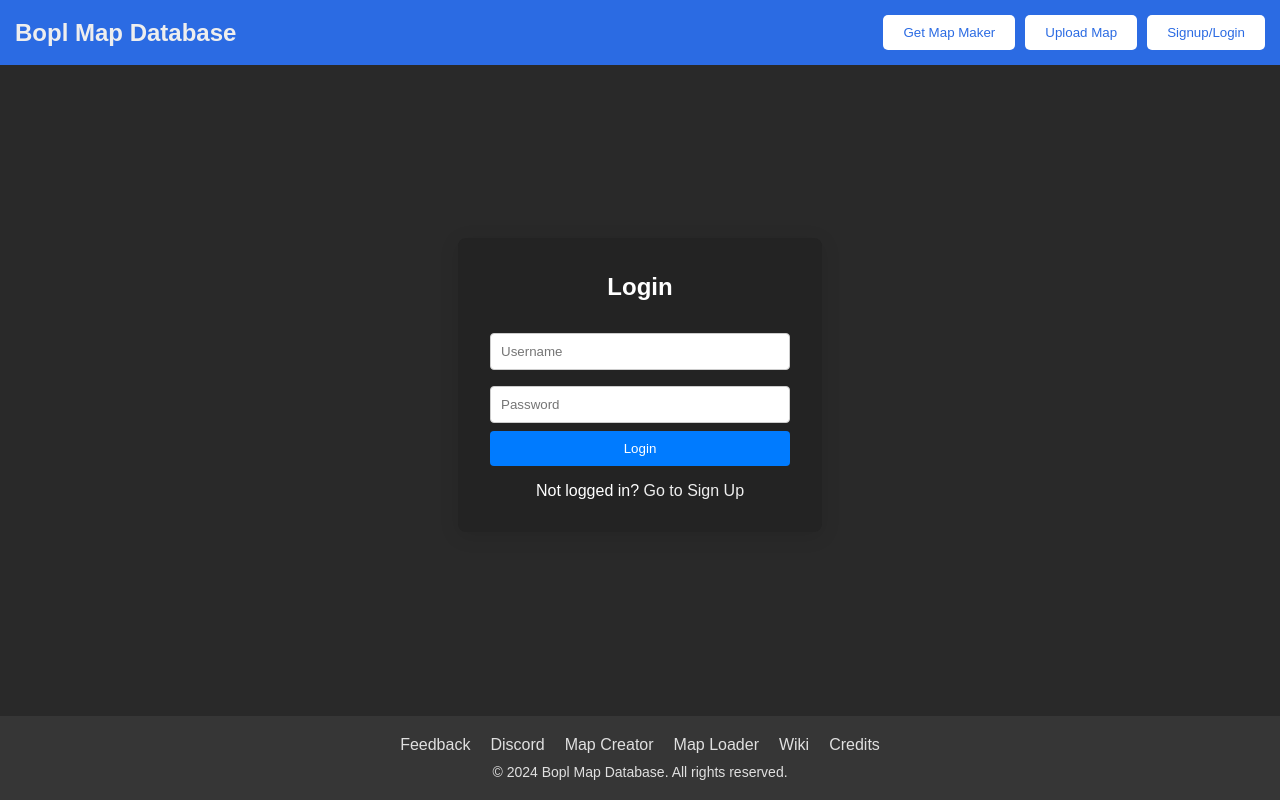
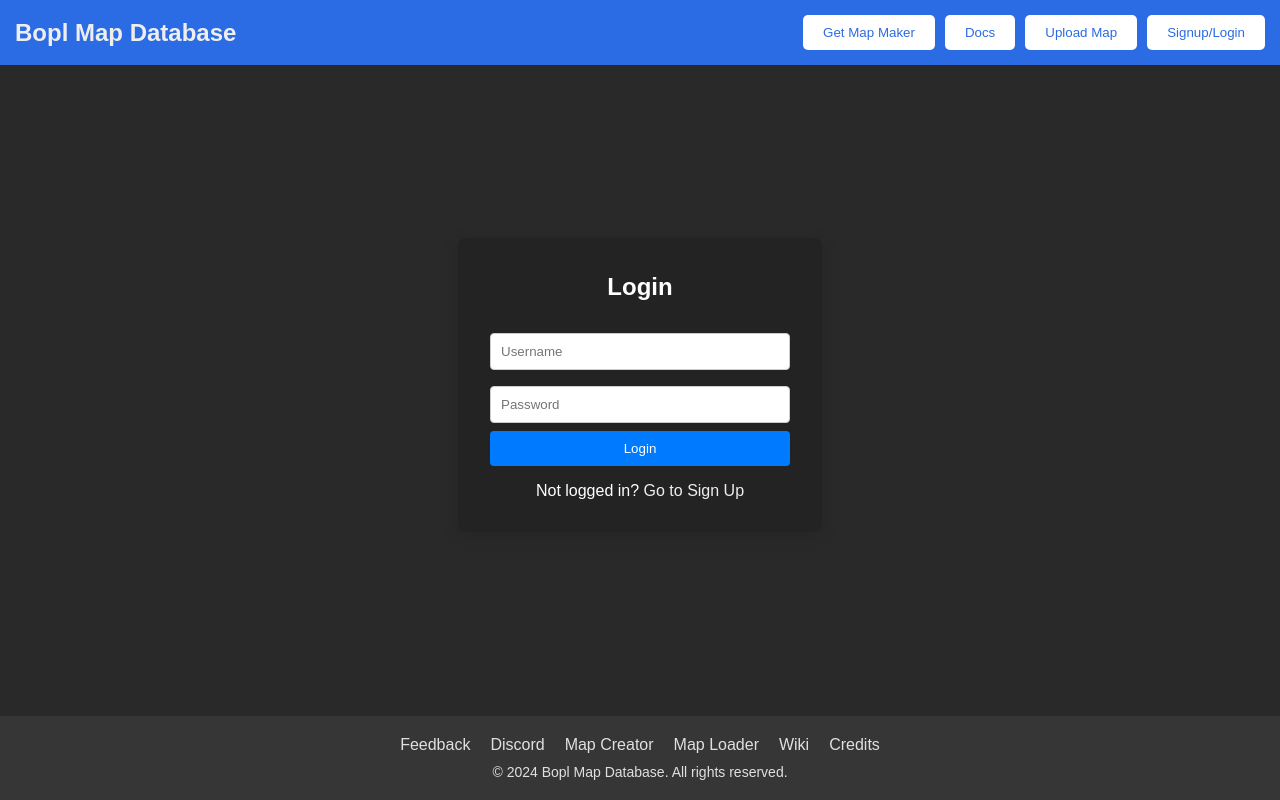
Before and after one commit to AbstractMelon/BoplMapDatabase, a Vue app in the folder frontend/: page /login in a window 1280 px wide. Built offline with nearby package versions, Linux system fonts and the light colour scheme; no server answers.

Commit message:
Fix UX disconnect between database and docs

```diff
--- a/frontend/src/components/common/Header.vue
+++ b/frontend/src/components/common/Header.vue
@@ -4,6 +4,7 @@
             <div class="header-title"><a href="/">Bopl Map Database</a></div>
             <div class="header-buttons">
                 <button onclick="window.location.href = '/map-creator'" tabindex="1">Get Map Maker</button>
+                <button onclick="window.location.href = '/docs'" tabindex="1">Docs</button>
                 <button @click="$emit('toggle-upload-popup')" tabindex="2">Upload Map</button>
                 <button @click="handleAuthButton" tabindex="3">
                     {{ isLoggedIn ? username : 'Signup/Login' }}
```
Also changed, not shown: 2 other files (tests, documents, lock files or other folders).
